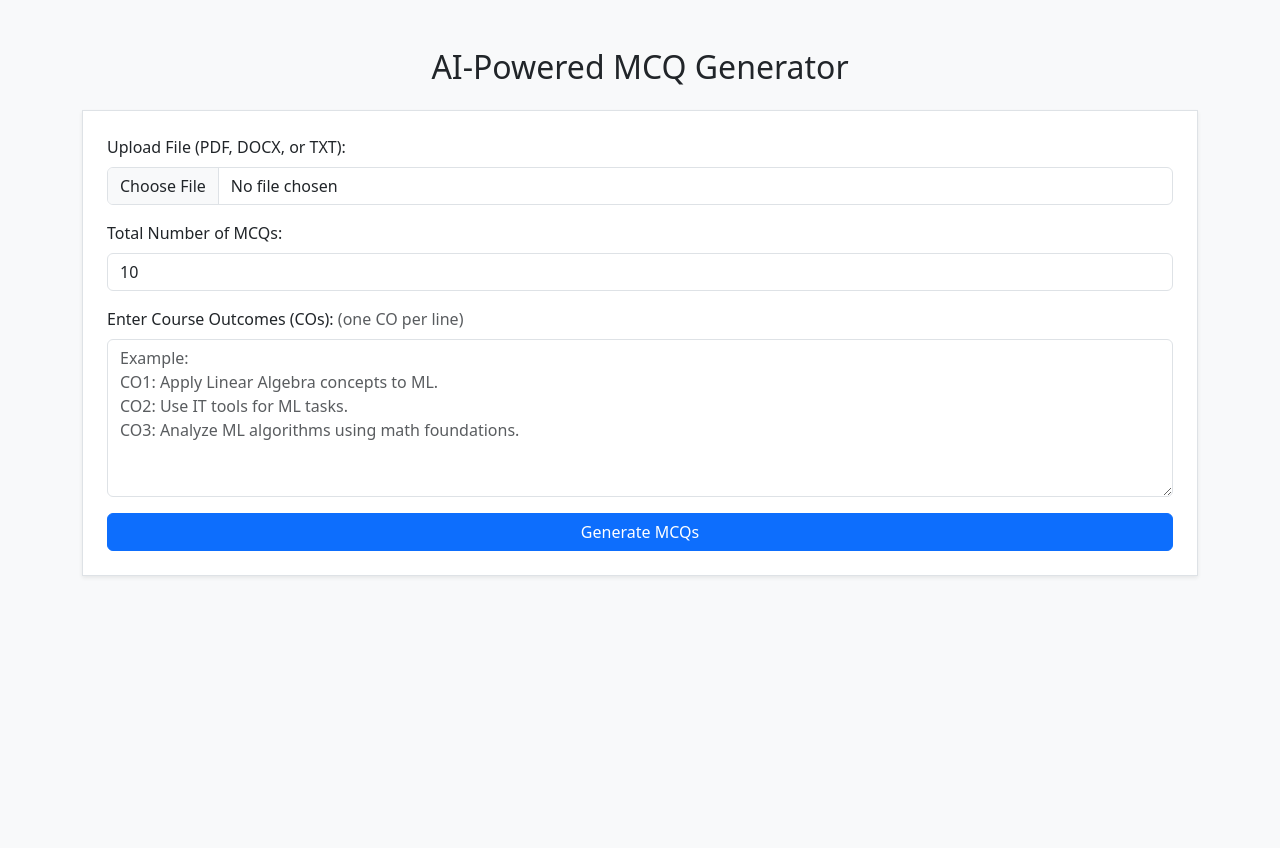
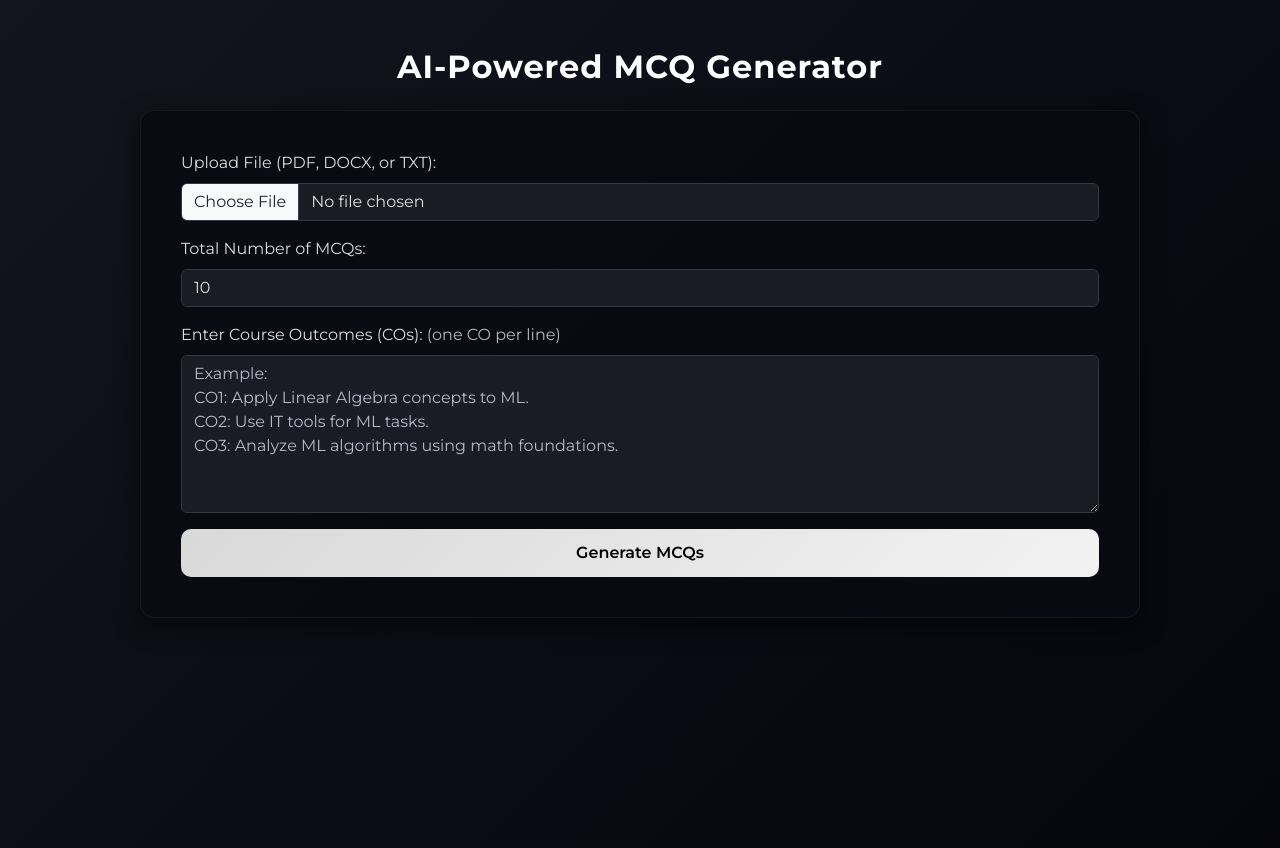
Before and after one commit to amantulsiyan/AI-Powered-Question-Paper-Generator-with-Course-Outcome-Mapping-and-Pattern-Based-Marks-Distribution, a Flask app: page / in a window 1280 px wide. Before the commit the page ends 577 px from the top, so only its background shows below. Run offline with Flask 3, Linux system fonts and the light colour scheme.

Commit message:
Update index.html

```diff
--- a/templates/index.html
+++ b/templates/index.html
@@ -2,15 +2,162 @@
 <html lang="en">
 <head>
     <meta charset="UTF-8">
-    <title>MCQ Generator</title>
+    <title>MCQ Quiz Generator</title>
+    <link rel="icon" type="image/png" href="quiz bulb.webp">
+
+    <!-- Bootstrap -->
     <link rel="stylesheet" href="https://cdn.jsdelivr.net/npm/bootstrap@5.3.0/dist/css/bootstrap.min.css">
+    <link href="https://fonts.googleapis.com/css2?family=Lato:wght@300;400;700&display=swap" rel="stylesheet">
+    <link href="https://fonts.googleapis.com/css2?family=Montserrat:wght@400;600;700&display=swap" rel="stylesheet">
+    <link href="https://fonts.googleapis.com/css2?family=Roboto:wght@300;400;500&display=swap" rel="stylesheet">
+
+    <!-- Orbitron Font -->
+    <link href="https://fonts.googleapis.com/css2?family=Orbitron:wght@500;700&display=swap" rel="stylesheet">
+
+    <style>
+        /* Full-page flowing black gradient */
+        body {
+           font-family: 'Montserrat', sans-serif;
+    min-height: 100vh;
+    margin: 0;
+
+    /* Dark flowing gradient background */
+    background: linear-gradient(135deg, #000000, #0a0a14, #1a1a24, #0a0a14, #000000);
+    background-size: 400% 400%;
+    animation: darkFlow 12s ease-in-out infinite;
+
+    color: #ffffff;
+        }
+
+        @keyframes darkFlow {
+             0%   { background-position: 0% 50%; }
+    50%  { background-position: 100% 50%; }
+    100% { background-position: 0% 50%; }
+        }
+
+        /* Title styling */
+        h2 {
+             font-family: 'Montserrat', sans-serif;
+    font-weight: 700;
+    letter-spacing: 1px;
+        }
+
+        /* Dark form card */
+        .form-box {
+         background: rgba(10, 10, 18, 0.85);   /* deep dark */
+    border-radius: 14px;
+    padding: 40px;
+    border: 1px solid rgba(255,255,255,0.05);
+    box-shadow: 0 8px 25px rgba(0,0,0,0.55);
+    max-width: 1000px;
+    margin: auto;
+        }
+
+        /* Inputs dark style */
+        .form-control {
+            background-color: #1a1c25;
+            border: 1px solid #333647;
+            color: #e0e0e0;
+        }
+
+        .form-control:focus {
+            background-color: #1e202a;
+            border-color: #9192a3;
+            color: #fff;
+            box-shadow: 0 0 8px rgba(100,108,255,0.5);
+        }
+
+        /* Label style */
+        .form-label, #text_muted {
+            color: #dcdcdc;
+            font-weight: 500;
+        }
+        .btn-generate {
+      background: linear-gradient(135deg, #d9d9d9, #f2f2f2);
+    border: none;
+    color: #000;
+    font-weight: 600;
+    padding: 12px;
+    border-radius: 10px;
+    transition: 0.25s ease;
+}
+
+/* Hover effect */
+.btn-generate:hover {
+  background: linear-gradient(135deg, #e3e3e3, #ffffff);
+    box-shadow: 0 0 12px rgba(255,255,255,0.5);
+    transform: translateY(-2px);
+}
+
+/* Click effect */
+.btn-generate:active {
+    transform: scale(0.97);
+    box-shadow: 0 0 5px rgba(100,108,255,0.6);
+}
+
+
+        /* Submit button
+        .btn-primary {
+            background-color: #646cff !important;
+            border-color: #646cff !important;
+            font-weight: 600;
+            border-radius: 8px;
+        }
+
+        .btn-primary:hover {
+            background-color: #535bf2 !important;
+        } */
+        .form-control::placeholder {
+    color: #b7b7c9 !important;
+    opacity: 1;   /* ensures full visibility */
+}
+
+
+        /* Neon Border Form
+.form-box {
+    position: relative;
+    background: rgba(20, 20, 32, 0.85);
+    border-radius: 14px;
+    padding: 30px;
+    border: 2px solid transparent;
+}
+
+/* Neon glow animation */
+/* .form-box::before {
+    content: "";
+    position: absolute;
+    inset: -2px;
+    border-radius: 14px;
+    padding: 2px;
+    background: linear-gradient(135deg, #646cff, #8c52ff, #00eaff, #646cff);
+    background-size: 300% 300%;
+    animation: neonFlow 6s ease infinite;
+    filter: blur(6px);
+    z-index: -1;
+}
+
+@keyframes neonFlow {
+    0% { background-position: 0% 50%; }
+    50% { background-position: 100% 50%; }
+    100% { background-position: 0% 50%; }
+} */
+
+/* Lighter placeholder color */
+
+
+.text-muted {
+    color: #ffffff !important;
+    opacity: 0.7;   /* optional: softer white */
+}
+
+    </style>
 </head>
 
-<body class="bg-light">
+<body>
     <div class="container mt-5">
         <h2 class="text-center mb-4">AI-Powered MCQ Generator</h2>
 
-        <form method="POST" action="/generate" enctype="multipart/form-data" class="border p-4 bg-white shadow-sm">
+        <form method="POST" action="/generate" enctype="multipart/form-data" class="form-box">
 
             <!-- File Upload -->
             <div class="mb-3">
@@ -37,7 +184,7 @@ CO3: Analyze ML algorithms using math foundations." required></textarea>
             </div>
 
             <!-- Submit -->
-            <button class="btn btn-primary w-100" type="submit">Generate MCQs</button>
+            <button class="btn-generate w-100" type="submit">Generate MCQs</button>
 
         </form>
     </div>
```
